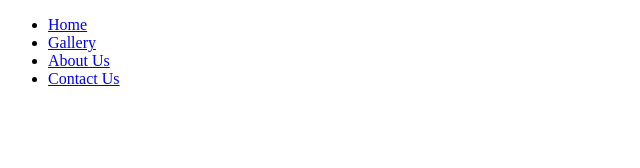
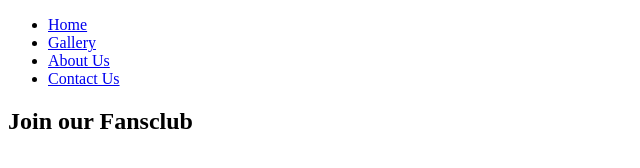
Before and after one commit to isnendyankp/Fansclub, a plain HTML site: page index.html in a window 1280 px wide. Shown: the whole page, without its empty margins (0-640 px from the left). Drawn offline with Linux system fonts and the light colour scheme.

Commit message:
Add base for Form Join Fansclub

```diff
--- a/index.html
+++ b/index.html
@@ -3,7 +3,7 @@
 <head>
     <meta charset="UTF-8">
     <meta name="viewport" content="width=device-width, initial-scale=1.0">
-    <title>Penguin Photo App</title>
+    <title>Fansclub</title>
     <link rel="stylesheet" href="style.css">
 </head>
 <body>
@@ -16,5 +16,9 @@
                 <li><a href="contact.php">Contact Us</a></li>
             </ul>
     </nav>
+    <!-- Form to join Fansclub-->
+    <section id="form-section">
+        <h2>Join our Fansclub</h2>
+    </section>
 </body>
 </html>
```
